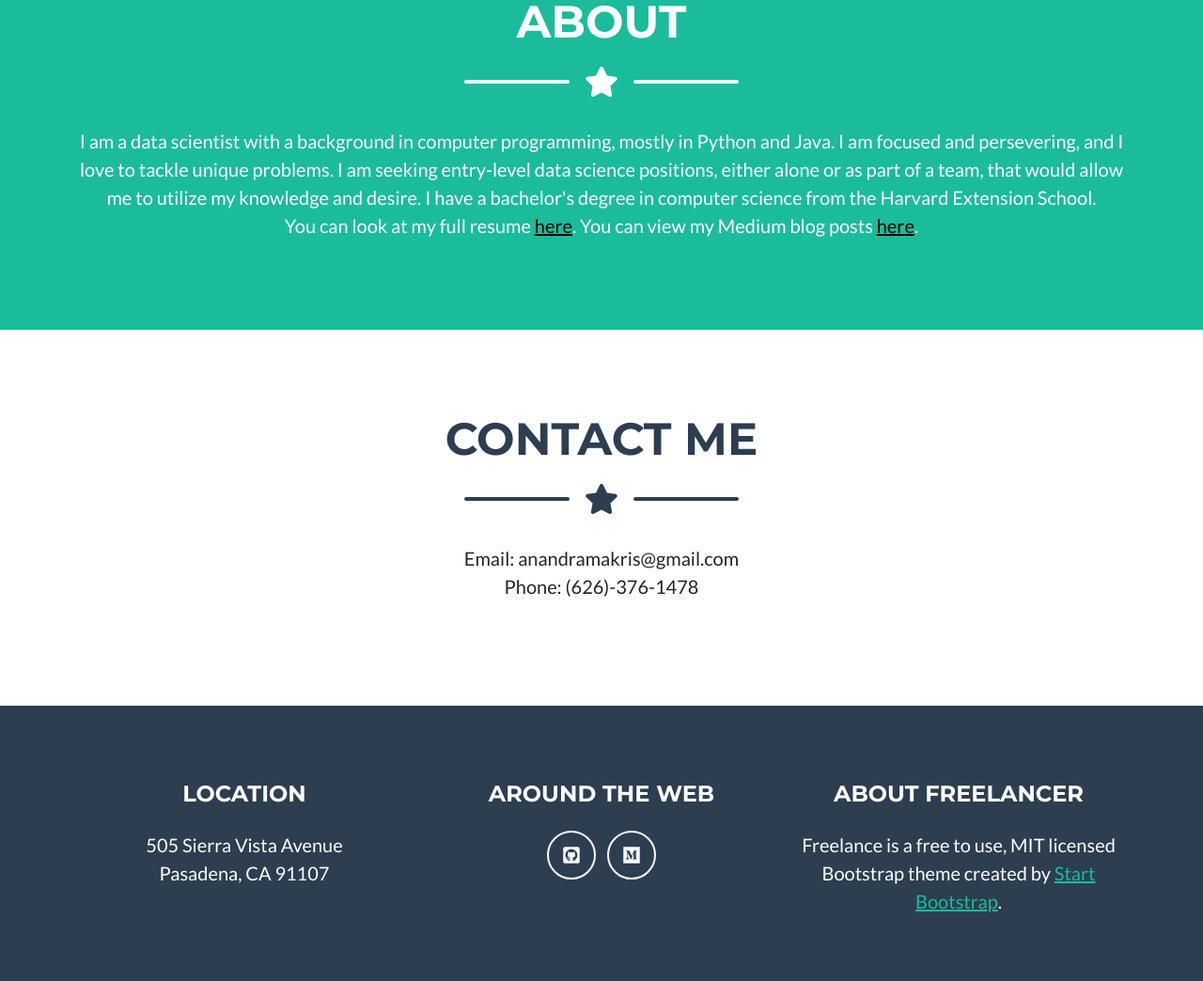
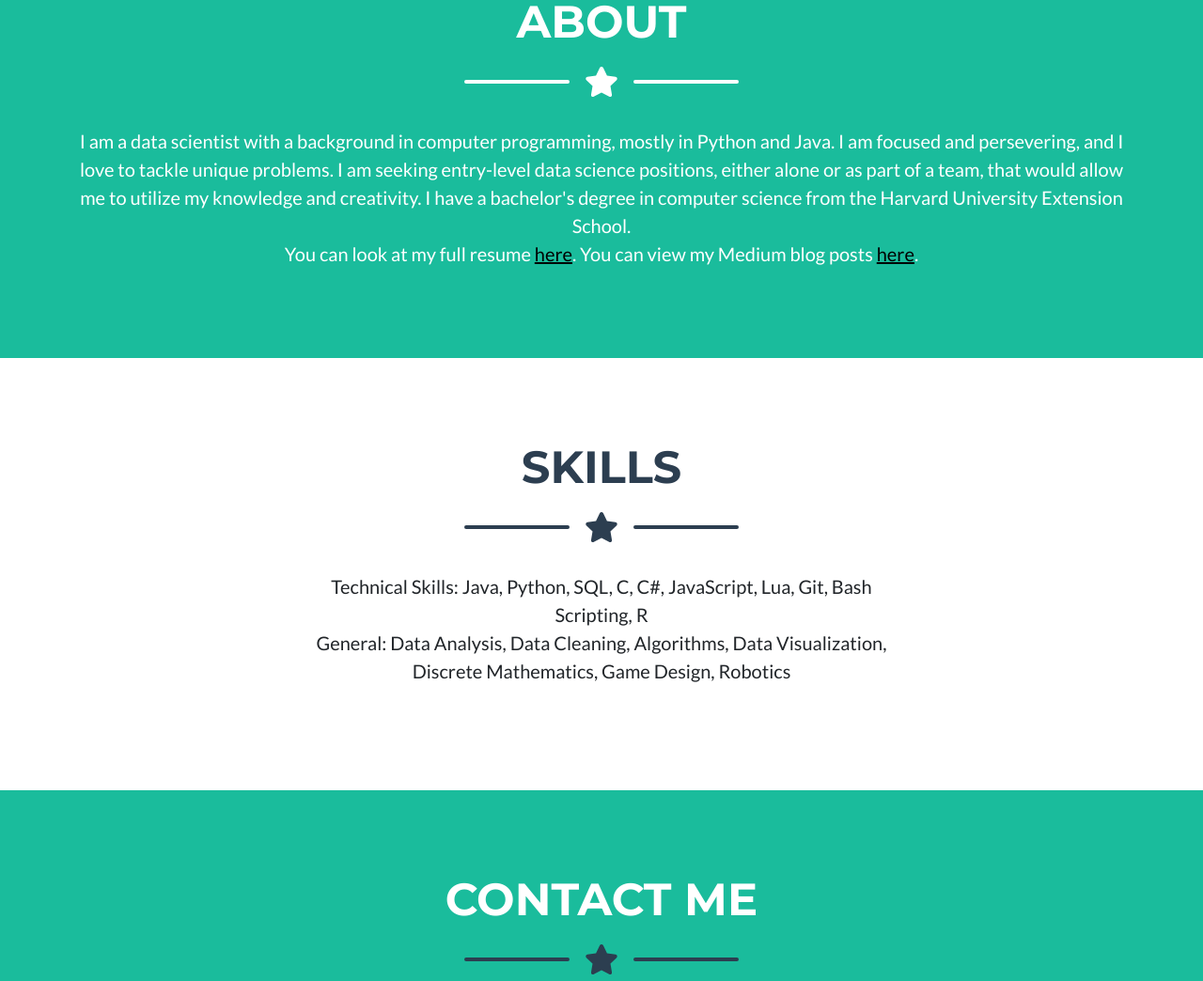
Before and after one commit to anandramakris/dsir927-portfolio, a plain HTML site: page index.html in a window 1280 px wide. Shown: the part 1756-2800 px from the top of the page at 94% size. Drawn offline with nearby package versions, Linux system fonts and the light colour scheme.

Commit message:
Added skills section

```diff
--- a/index.html
+++ b/index.html
@@ -28,6 +28,7 @@
                     <ul class="navbar-nav ms-auto">
                         <li class="nav-item mx-0 mx-lg-1"><a class="nav-link py-3 px-0 px-lg-3 rounded" href="#portfolio">Portfolio</a></li>
                         <li class="nav-item mx-0 mx-lg-1"><a class="nav-link py-3 px-0 px-lg-3 rounded" href="#about">About</a></li>
+                        <li class="nav-item mx-0 mx-lg-1"><a class="nav-link py-3 px-0 px-lg-3 rounded" href="#skills">Skills</a></li>
                         <li class="nav-item mx-0 mx-lg-1"><a class="nav-link py-3 px-0 px-lg-3 rounded" href="#contact">Contact</a></li>
                     </ul>
                 </div>
@@ -135,21 +136,42 @@
                 <div class="row text-center">
                     <p class="lead mb-0">I am a data scientist with a background in computer programming, mostly in Python and Java.
                     I am focused and persevering, and I love to tackle unique problems.
-                    I am seeking entry-level data science positions, either alone or as part of a team, that would allow me to utilize my knowledge and desire.
-                    I have a bachelor's degree in computer science from the Harvard Extension School.
+                    I am seeking entry-level data science positions, either alone or as part of a team, that would allow me to utilize my knowledge and creativity.
+                    I have a bachelor's degree in computer science from the Harvard University Extension School.
                     <br>You can look at my full resume <a href="https://docs.google.com/document/d/1kYHD1WbPgeeRCZopZosNveJPqnqUju1O2pCaSlwsxIs" style="color:Black;">here</a>.
                     You can view my Medium blog posts <a href="https://medium.com/@anandramakris" style="color:Black;">here</a>.
                     </p></div>
                 </div>
             </div>
         </section>
-        <!-- Education Section-->
-
-        <!-- Contact Section-->
-        <section class="page-section" id="contact">
+        <!-- Skills Section-->
+        <section class="page-section" id="skills">
             <div class="container">
                 <!-- Contact Section Heading-->
-                <h2 class="page-section-heading text-center text-uppercase text-secondary mb-0">Contact Me</h2>
+                <h2 class="page-section-heading text-center text-uppercase text-secondary mb-0">Skills</h2>
+                <!-- Icon Divider-->
+                <div class="divider-custom">
+                    <div class="divider-custom-line"></div>
+                    <div class="divider-custom-icon"><i class="fas fa-star"></i></div>
+                    <div class="divider-custom-line"></div>
+                </div>
+                <div class="row justify-content-center text-center">
+                    <div class="col-lg-8 col-xl-7">
+                        <p class="lead">
+                            <b>Technical Skills:</b> Java, Python, SQL, C, C#, JavaScript, Lua, Git, Bash Scripting, R
+                            <br />
+                            <b>General:</b> Data Analysis, Data Cleaning, Algorithms, Data Visualization, Discrete Mathematics,
+                            Game Design, Robotics
+                        </p>
+                    </div>
+                </div>
+            </div>
+        </section>
+        <!-- Contact Section-->
+        <section class="page-section bg-primary text-white mb-0" id="contact">
+            <div class="container">
+                <!-- Contact Section Heading-->
+                <h2 class="page-section-heading text-center text-uppercase text-white">Contact Me</h2>
                 <!-- Icon Divider-->
                 <div class="divider-custom">
                     <div class="divider-custom-line"></div>
```
